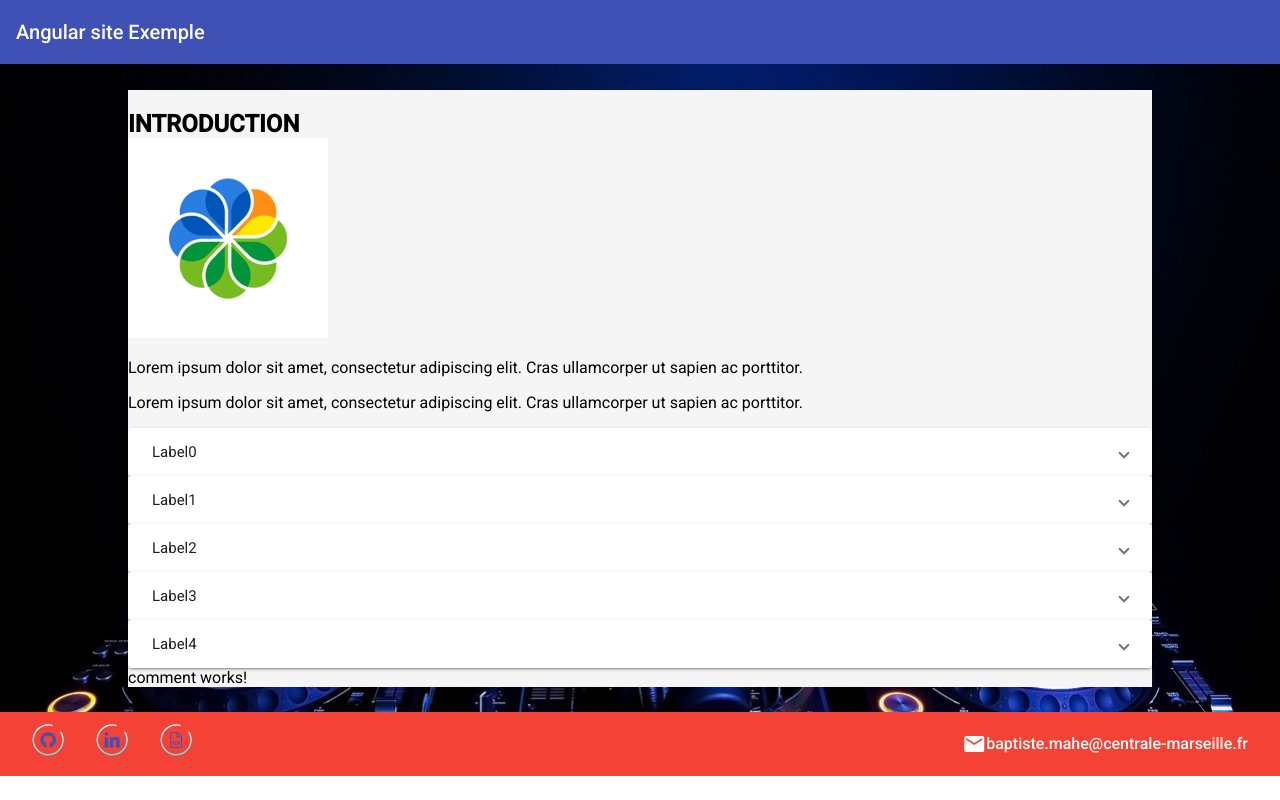
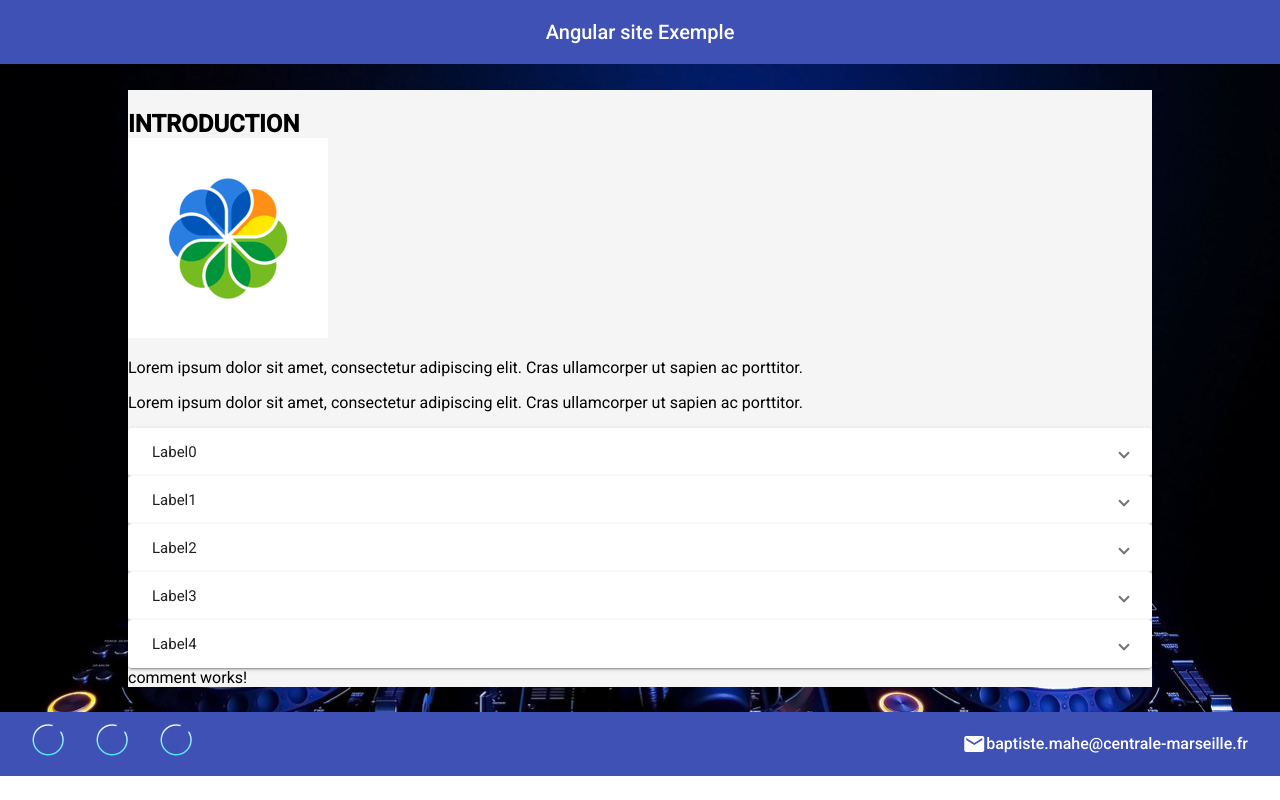
Before and after one commit to BaptisteMahe/mySite, an Angular app: page / in a window 1280 px wide. Built offline with nearby package versions, Linux system fonts and the light colour scheme.

Commit message:
Title in the middle and footer minor restyles

```diff
--- a/src/app/components/footer/footer.component.html
+++ b/src/app/components/footer/footer.component.html
@@ -1,4 +1,4 @@
-<mat-toolbar color="warn">
+<mat-toolbar color="primary">
   <app-link
     *ngFor="let linkProperties of this.linkPropertiesArray;"
     [linkProperties]="linkProperties">
--- a/src/app/components/footer/footer.component.scss
+++ b/src/app/components/footer/footer.component.scss
@@ -1,6 +1,5 @@
 app-contact {
   font-size: 1rem;
-  align: right;
 }
 
 .fill-remaining-space {
--- a/src/app/components/title/title.component.html
+++ b/src/app/components/title/title.component.html
@@ -1,3 +1,5 @@
 <mat-toolbar color="primary">
-  <span>Angular site Exemple</span>
+  <span class="fill-space"></span>
+  <h1>Angular site Exemple</h1>
+  <span class="fill-space"></span>
 </mat-toolbar>
--- a/src/app/components/title/title.component.scss
+++ b/src/app/components/title/title.component.scss
@@ -0,0 +1,7 @@
+h1 {
+  text-align: center;
+}
+
+.fill-space {
+  flex: auto;
+}
```
